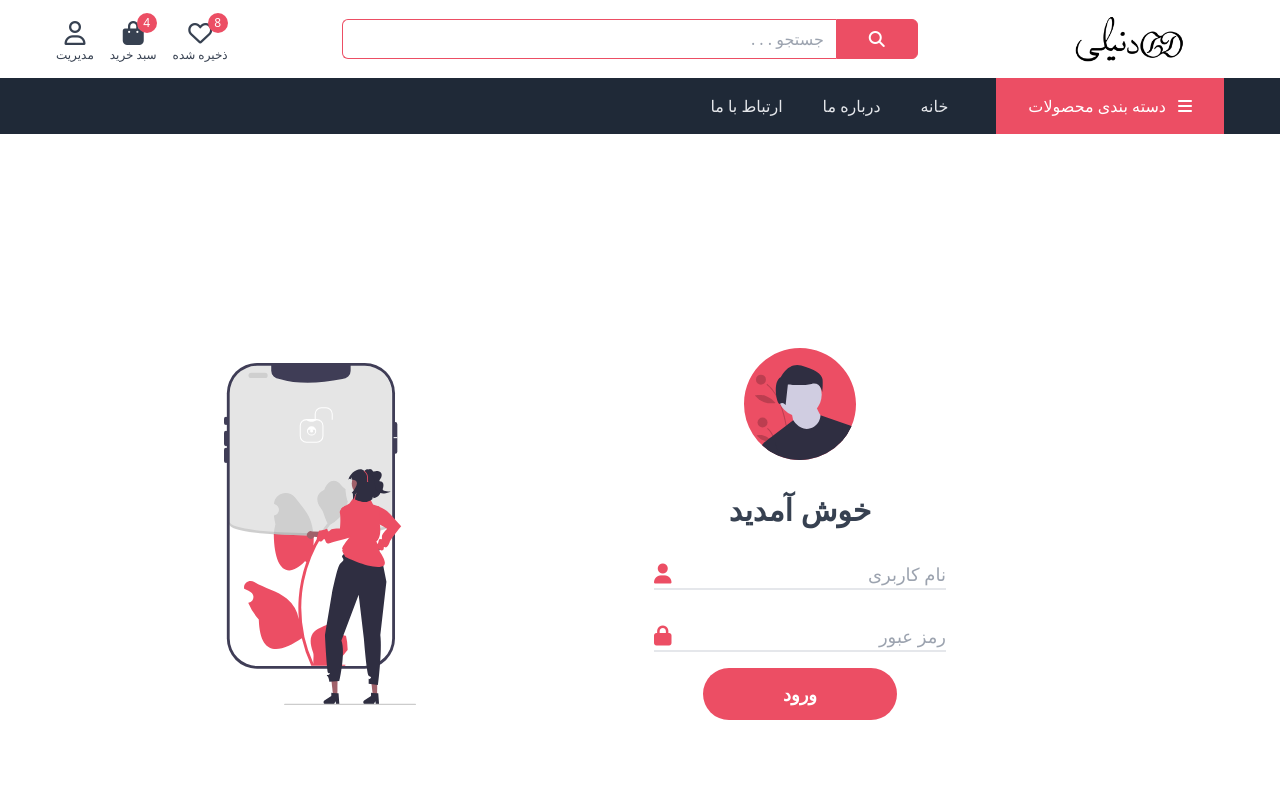
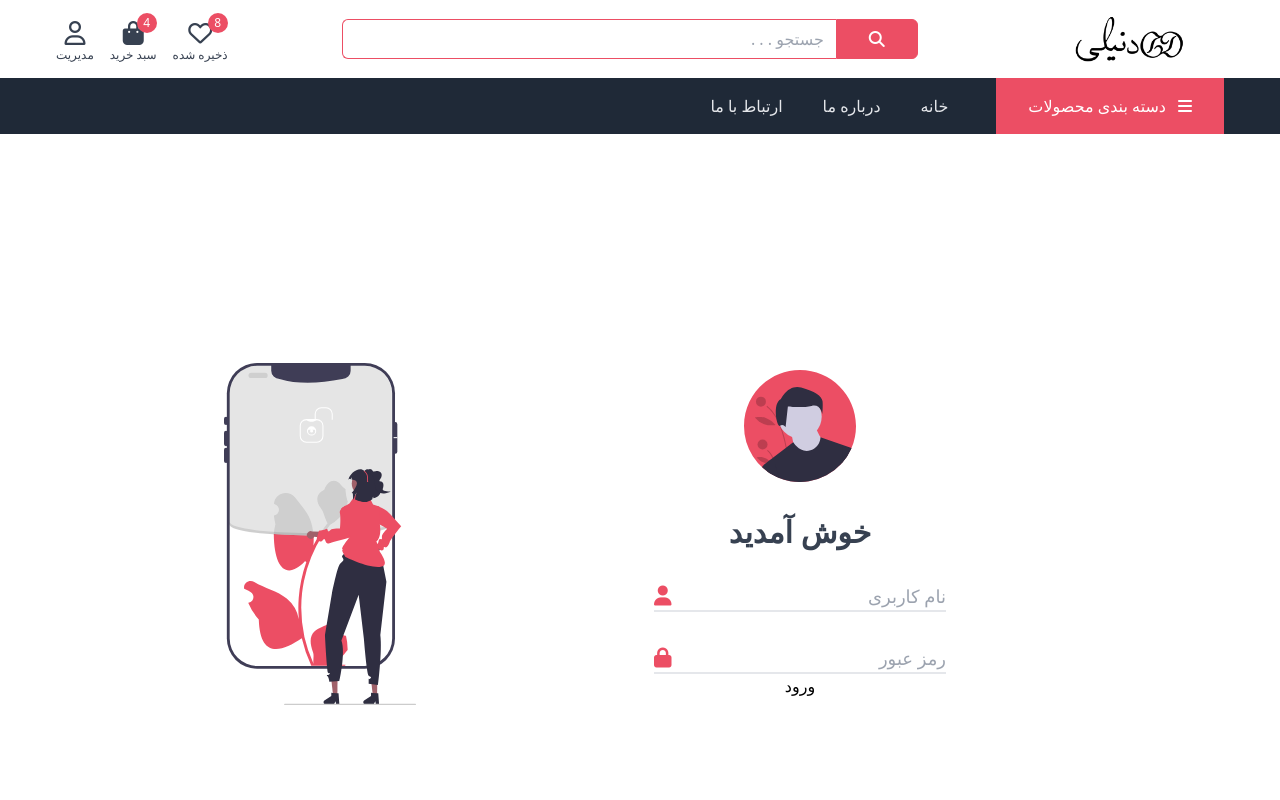
Before and after one commit to Fateme-nm/onlineShop_react, a React (Create React App) app: page /login in a window 1280 px wide. Shown: the top 800 px of the page. Built offline with nearby package versions, Linux system fonts and the light colour scheme; a web font is replaced by a local one.

Commit message:
feat: Botton component completed

```diff
--- a/src/components/Botton/Botton.jsx
+++ b/src/components/Botton/Botton.jsx
@@ -1,10 +1,10 @@
 import React from 'react';
 
-const Botton = () => {
+const Botton = ({children}) => {
     return (
-        <div>
-
-        </div>
+        <button className="py-3 px-20 bg-primary rounded-sm text-white font-bold uppercase text-lg mt-8 transform hover:translate-y-1 transition-all duration-500 w-full">
+            {children}
+        </button>
     );
 }
 
--- a/src/pages/LoginToPanel/LoginToPanel.jsx
+++ b/src/pages/LoginToPanel/LoginToPanel.jsx
@@ -20,7 +20,7 @@ const Logintopanel = () => {
         <InputLogin type="password" iconClass="fa-lock">رمز عبور</InputLogin>
         <a
           href="#"
-          className="py-3 px-20 bg-primary rounded-full text-white font-bold uppercase text-lg mt-4 transform hover:translate-y-1 transition-all duration-500"
+
         >
           ورود
         </a>
```
